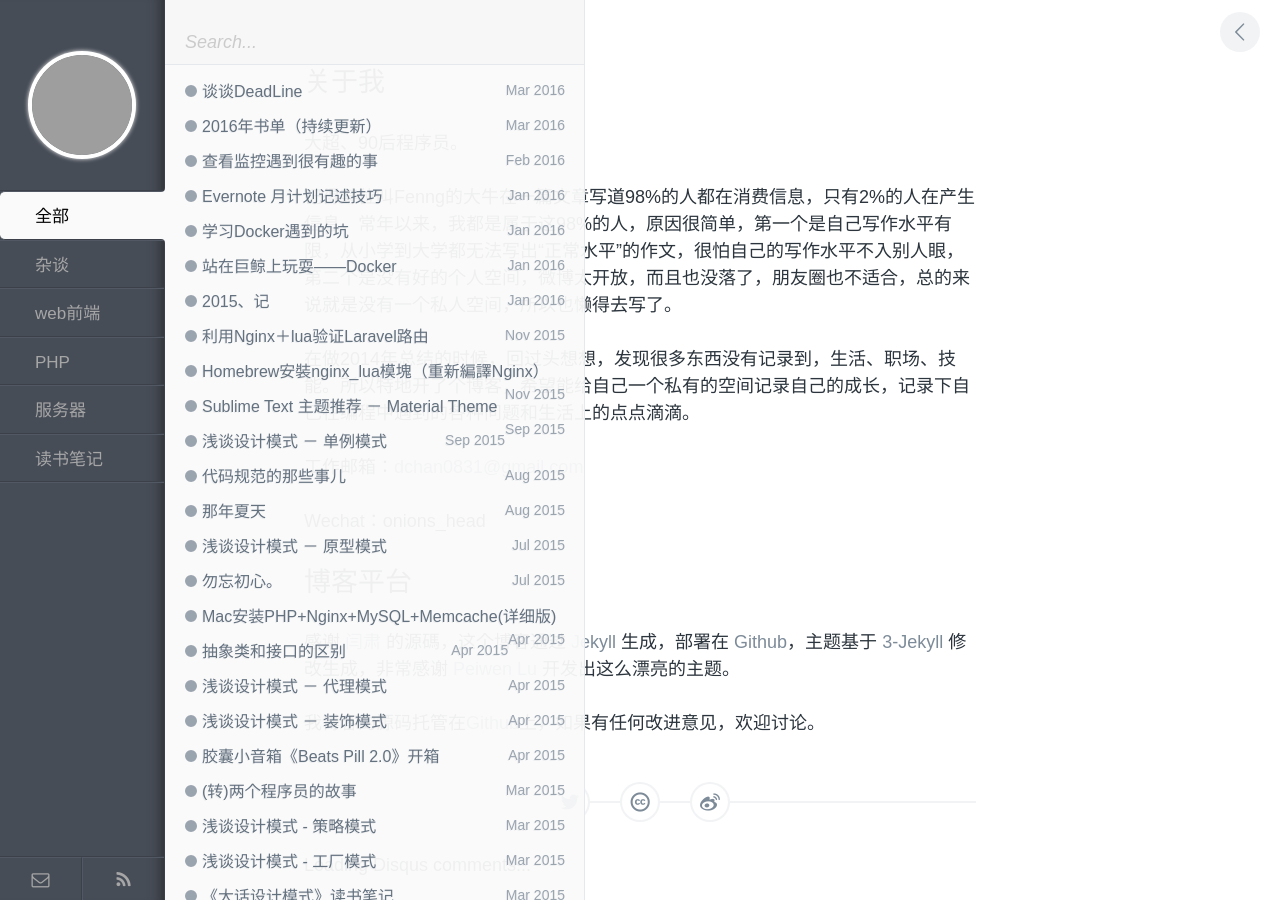
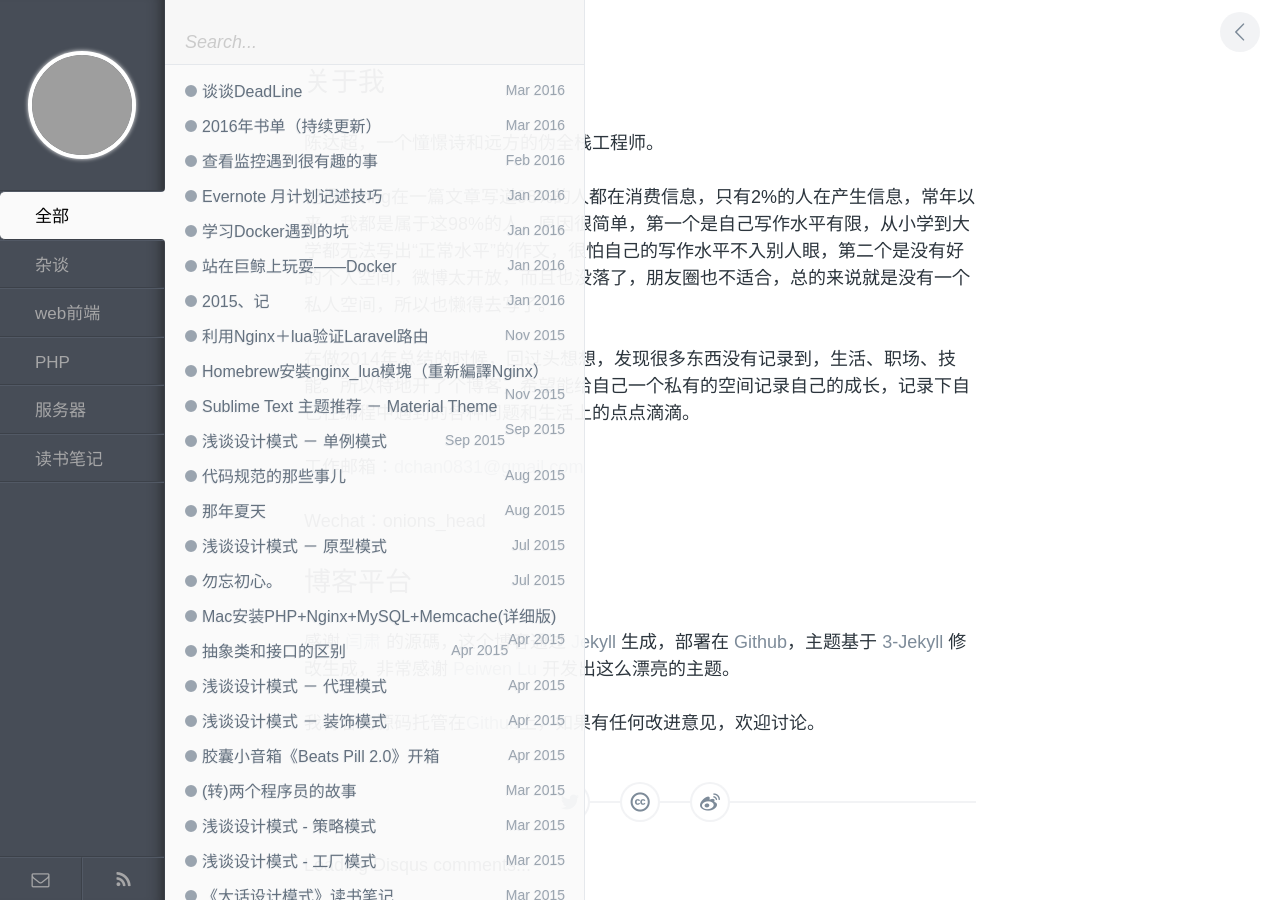
Before and after one commit to kingEcho/gitcdc.github.io, a Jekyll site: the page built from index.md, in a window 1280 px wide. Built offline with Jekyll 4.4.1, drawn with Linux system fonts in a browser that asks for light colours; comment, search, counter and statistics services are not loaded; grey boxes are pictures that could not be loaded.

Commit message:
Update index.md

```diff
--- a/index.md
+++ b/index.md
@@ -4,9 +4,9 @@ layout: post
 
 ## 关于我
 
-大超、90后程序员。
+陈达超，一个憧憬诗和远方的伪全栈工程师。
 
-记得某位叫Fenng的大牛在一篇文章写道98%的人都在消费信息，只有2%的人在产生信息，常年以来，我都是属于这98%的人，原因很简单，第一个是自己写作水平有限，从小学到大学都无法写出“正常水平”的作文，很怕自己的写作水平不入别人眼，第二个是没有好的个人空间，微博太开放，而且也没落了，朋友圈也不适合，总的来说就是没有一个私人空间，所以也懒得去写了。
+记得Fenng在一篇文章写道98%的人都在消费信息，只有2%的人在产生信息，常年以来，我都是属于这98%的人，原因很简单，第一个是自己写作水平有限，从小学到大学都无法写出“正常水平”的作文，很怕自己的写作水平不入别人眼，第二个是没有好的个人空间，微博太开放，而且也没落了，朋友圈也不适合，总的来说就是没有一个私人空间，所以也懒得去写了。
 
 在做2014年总结的时候，回过头想想，发现很多东西没有记录到，生活、职场、技能。所以特地开了个博客，希望能给自己一个私有的空间记录自己的成长，记录下自己在编程中遇到的各种问题和生活上的点点滴滴。
 
```
